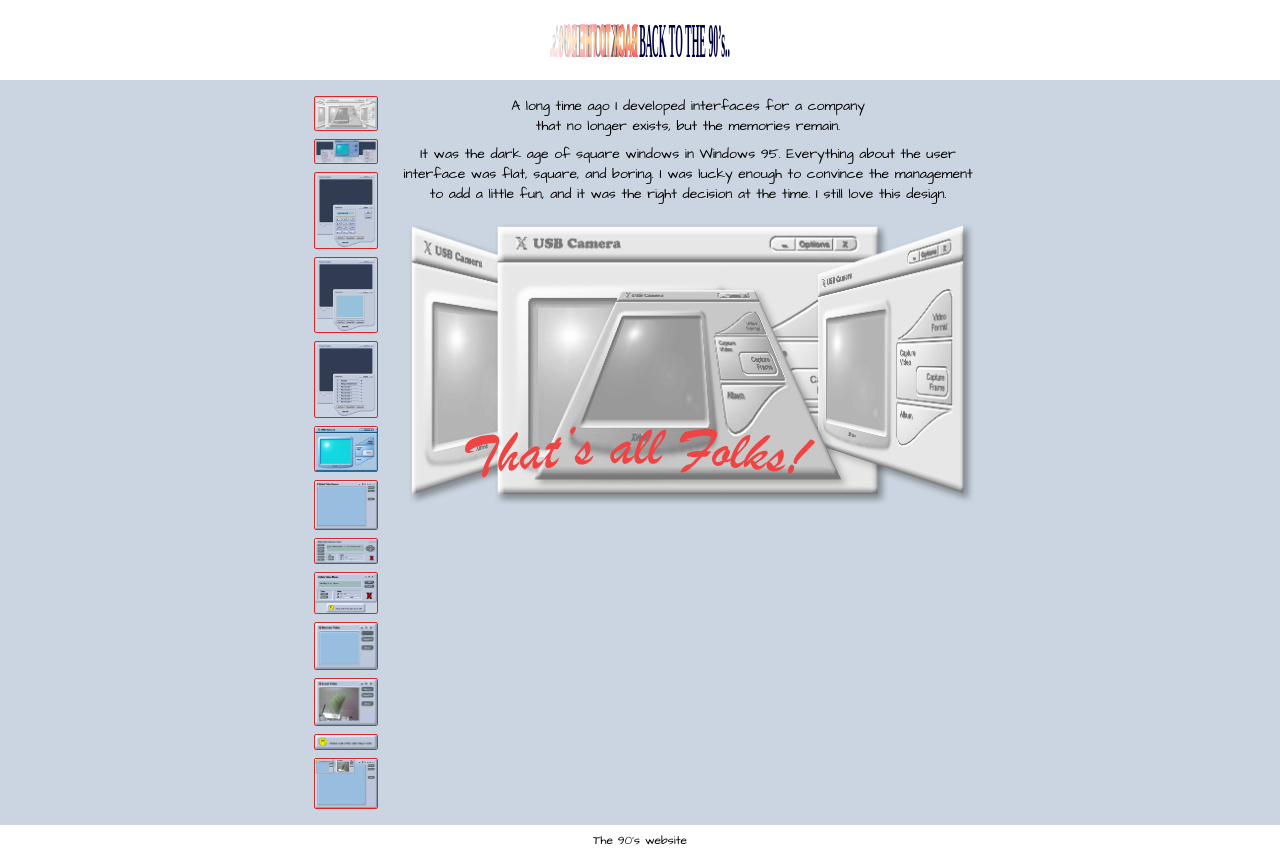
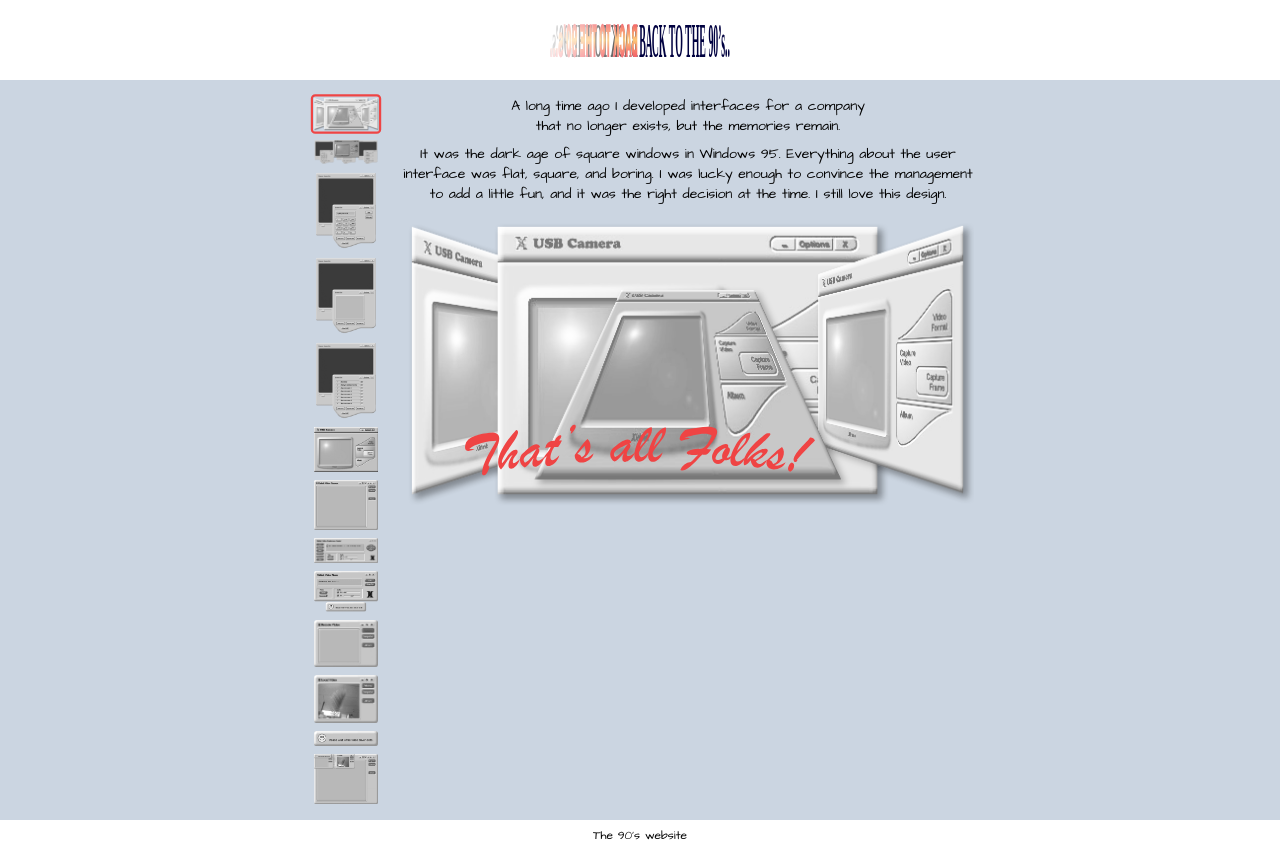
Before and after one commit to maxzz/back-to-90s, a React (Vite) app: page / in a window 1280 px wide. Built offline with nearby package versions, Linux system fonts and the light colour scheme.

Commit message:
WIP. upgrade-2025. add AppImages component

```diff
--- a/src/components/2-main/0-all.tsx
+++ b/src/components/2-main/0-all.tsx
@@ -1,23 +1,14 @@
+import { useSnapshot } from "valtio";
+import { appSettings } from "../store/app-settings";
+import { ThatsAllFolks } from "./1-thats-all-folks";
 import { imagesApp } from "../store/images";
-import { ThatsAllFolks } from "./1-thats-all-folks";
+import { classNames } from "@/utils";
 
 export function SectionMain() {
     return (
         <div className="grid grid-cols-[1fr_minmax(100px,700px)_1fr] place-items-center gap-2 bg-slate-300">
             <div className="col-start-2 relative text-sm text-center text-balance bg-slate-300 grid grid-cols-[auto_1fr] items-start gap-4 p-4">
-                {/* Left vertical bar with images */}
-                <aside className="flex flex-col gap-2 items-center w-20 shrink-0" aria-label="App images vertical bar">
-                    {imagesApp.map(
-                        (src, idx) => (
-                            <img
-                                key={idx}
-                                src={src}
-                                alt={`App screenshot ${idx + 1}`}
-                                className="w-16 object-cover rounded-sm border border-red-600"
-                            />
-                        )
-                    )}
-                </aside>
+                <AppImages />
 
                 <div className="text-center text-balance grid grid-rows-[auto_1fr_auto] gap-2">
                     <p>
@@ -39,3 +30,25 @@ export function SectionMain() {
         </div>
     );
 }
+
+function AppImages() {
+    const { selectedImage } = useSnapshot(appSettings);
+    return (
+        <div className="flex flex-col gap-2 items-center w-20 shrink-0" aria-label="App images vertical bar">
+            {imagesApp.map(
+                (src, idx) => (
+                    <img
+                        className={classNames("w-16 cursor-pointer transition-all duration-300", idx === selectedImage && "scale-110 border-2 border-red-500 rounded")}
+                        src={src}
+                        onClick={() => appSettings.selectedImage = idx}
+                        style={{
+                            filter: idx === selectedImage ? "grayscale(0)" : "grayscale(1)",
+                        }}
+                        alt={`App screenshot ${idx + 1}`}
+                        key={idx}
+                    />
+                )
+            )}
+        </div>
+    );
+}
--- /dev/null
+++ b/src/components/store/app-settings.tsx
@@ -0,0 +1,5 @@
+import { proxy } from "valtio";
+
+export const appSettings = proxy({
+    selectedImage: 0,
+});
```
